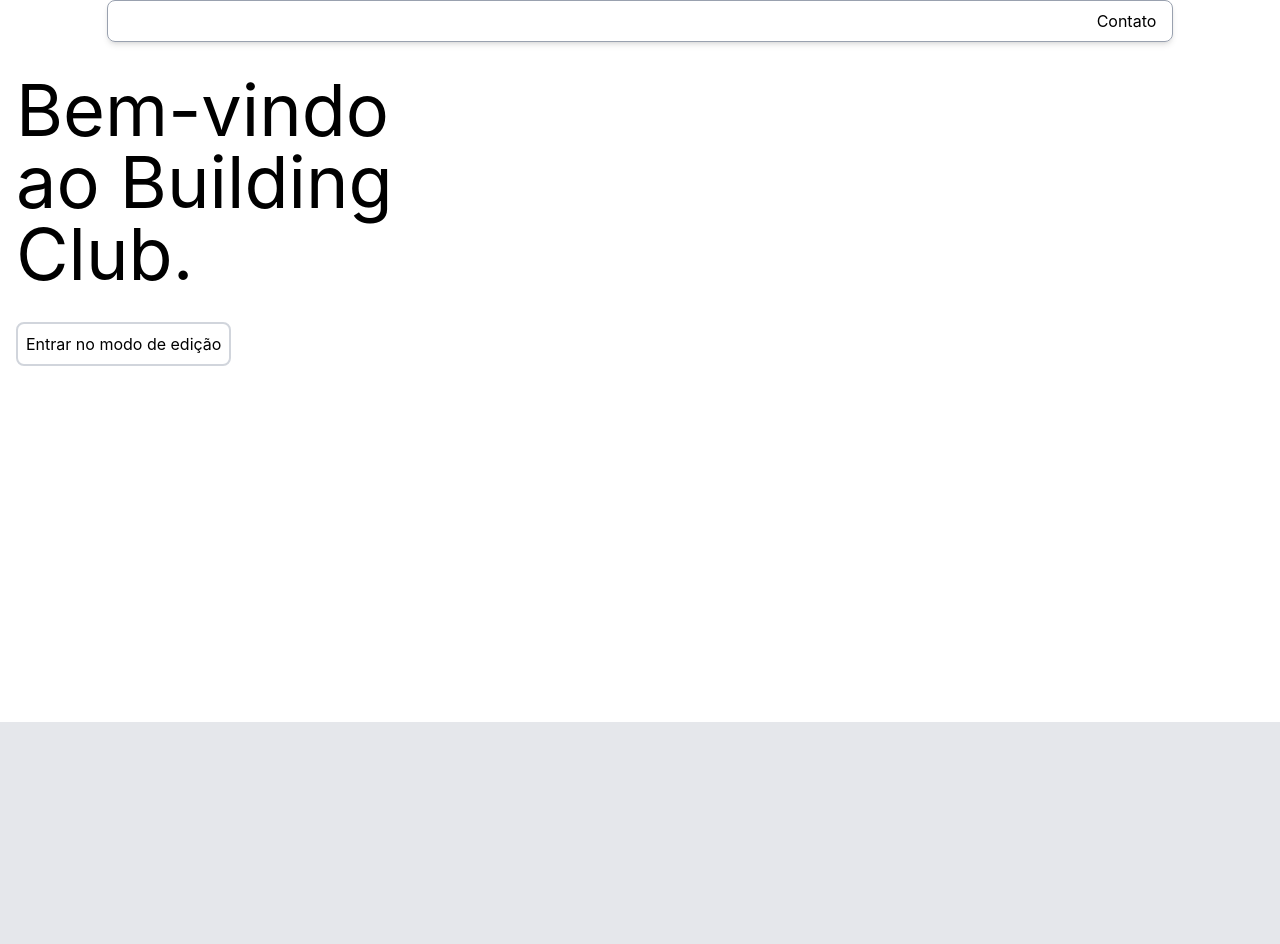
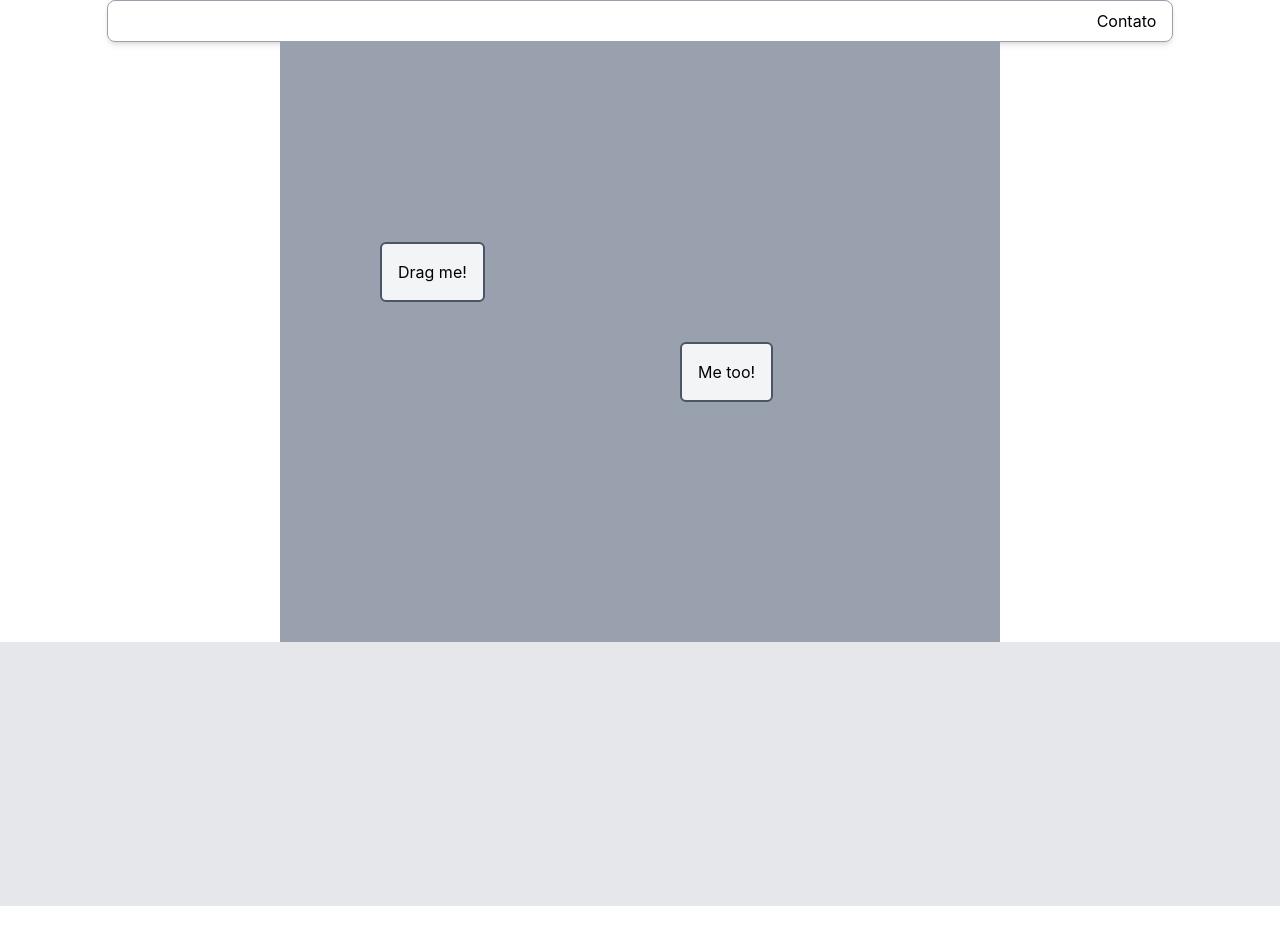
Before and after one commit to alifoo/builders-club, a React (Vite) app: page / in a window 1280 px wide. Shown: the top 944 px of the page. After the commit the page ends 906 px from the top, so only its background shows below. Built offline with nearby package versions, Linux system fonts and the light colour scheme.

Commit message:
feat: draggable elements:

```diff
--- a/web/App.tsx
+++ b/web/App.tsx
@@ -1,13 +1,13 @@
 import './App.css'
 import Footer from './components/Footer'
+import InteractiveBanner from './components/InteractiveBanner/InteractiveBanner'
 import Navbar from './components/Navbar'
-import StaticBanner from './components/StaticBanner'
 
 function App() {
   return (
     <>
       <Navbar />
-      <StaticBanner />
+      <InteractiveBanner />
       <Footer />
     </>
   )
--- /dev/null
+++ b/web/components/InteractiveBanner/DraggableElement.tsx
@@ -0,0 +1,40 @@
+import { useRef } from "react";
+import type { BannerElement } from "./types"
+
+interface Props {
+  element: BannerElement;
+  onMove: (id: string, x: number, y: number) => void
+}
+
+const DraggableElement = ({ element, onMove }: Props) => {
+  const dragOffset = useRef({ x: 0, y: 0 })
+
+  function handleMouseDown(e: React.MouseEvent<HTMLDivElement>) {
+    e.preventDefault();
+
+    const offsetX = e.clientX - element.x;
+    const offsetY = e.clientY - element.y;
+    dragOffset.current = { x: offsetX, y: offsetY };
+    window.addEventListener("mousemove", handleMouseMove)
+    window.addEventListener("mouseup", handleMouseUp)
+  }
+
+  function handleMouseMove(e: MouseEvent) {
+    const newX = e.clientX - dragOffset.current.x;
+    const newY = e.clientY - dragOffset.current.y;
+    onMove(element.id, newX, newY);
+  }
+
+  function handleMouseUp() {
+    window.removeEventListener("mousemove", handleMouseMove)
+    window.removeEventListener("mouseup", handleMouseUp)
+  }
+
+  return (
+    <div className="absolute cursor-grab border-2 border-gray-600 rounded-md p-4 bg-gray-100" style={{ left: element.x, top: element.y }} onMouseDown={handleMouseDown}>
+      {element.content}
+    </div>
+  )
+}
+
+export default DraggableElement
--- /dev/null
+++ b/web/components/InteractiveBanner/InteractiveBanner.tsx
@@ -0,0 +1,40 @@
+import { useState } from "react"
+import type { BannerElement } from "./types";
+import DraggableElement from "./DraggableElement";
+
+const InteractiveBanner = () => {
+  const [elements, setElements] = useState<BannerElement[]>([
+    {
+      id: 'text-1',
+      type: 'text',
+      x: 100,
+      y: 200,
+      width: 200,
+      height: 40,
+      content: 'Drag me!'
+    },
+    {
+      id: 'text-2',
+      type: 'text',
+      x: 400,
+      y: 300,
+      width: 250,
+      height: 40,
+      content: 'Me too!'
+    }
+  ])
+
+  function handleMove(id: string, x: number, y: number) {
+    setElements(prev => prev.map(element => element.id === id ? { ...element, x, y } : element))
+  }
+
+  return (
+    <div className="mx-auto max-w-[90vh] relative h-[600px] w-[1200px] bg-gray-400 overflow-hidden">
+      {elements.map(element => (
+        <DraggableElement key={element.id} element={element} onMove={handleMove} />
+      ))}
+    </div>
+  )
+}
+
+export default InteractiveBanner
--- /dev/null
+++ b/web/components/InteractiveBanner/types.ts
@@ -0,0 +1,9 @@
+export interface BannerElement {
+  id: string;
+  type: "text" | "image";
+  x: number;
+  y: number;
+  width: number;
+  height: number;
+  content: string;
+}
```
